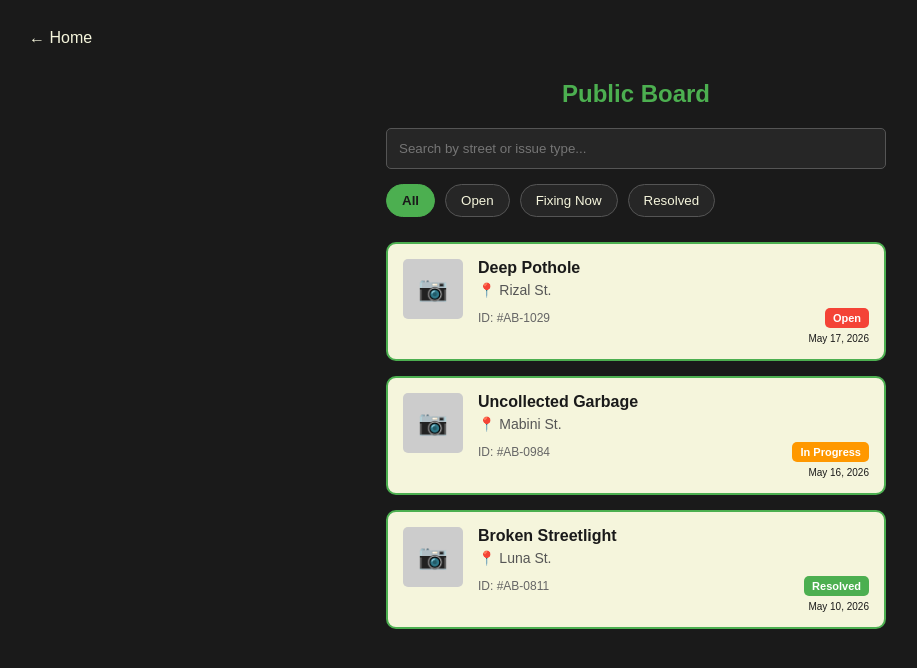
After one commit to lluviaaaa/AyosBayan, a Flask app: page /board in a window 1280 px wide. The commit adds this page. Shown: the top 668 px of the page, without its empty margins (4-921 px from the left). Run offline with Flask 3, Linux system fonts and the light colour scheme.

Commit message:
Completed the public board and ticket detail screen hehe

```diff
--- a/app.py
+++ b/app.py
@@ -29,5 +29,32 @@ def report_success():
     # Pass the ticket_id to our HTML file
     return render_template('report_success.html', ticket_id=ticket_id)
 
+# NEW Route for Citizen Screen 5: Public Board
+@app.route('/board')
+def public_board():
+    # This is "dummy data" simulating our database ledger for now
+    fake_reports = [
+        {"id": "AB-1029", "type": "Deep Pothole", "street": "Rizal St.", "status": "Open", "date": "May 17, 2026", "badge_color": "gray"},
+        {"id": "AB-0984", "type": "Uncollected Garbage", "street": "Mabini St.", "status": "In Progress", "date": "May 16, 2026", "badge_color": "orange"},
+        {"id": "AB-0811", "type": "Broken Streetlight", "street": "Luna St.", "status": "Resolved", "date": "May 10, 2026", "badge_color": "green"}
+    ]
+    return render_template('public_board.html', reports=fake_reports)
+
+# NEW Route for Citizen Screen 6: Specific Ticket View
+# The <ticket_id> acts as a variable that changes based on what the user clicks
+@app.route('/ticket/<ticket_id>')
+def view_ticket(ticket_id):
+    # In the future, this is where we will ask MySQL for the real ticket data.
+    # For now, we will generate some dummy data to make the screen look real.
+    mock_ticket = {
+        "id": ticket_id,
+        "type": "Deep Pothole",
+        "street": "Rizal St.",
+        "description": "The pothole is getting wider and takes up half the lane.",
+        "status": "Open",
+        "date": "May 17, 2026",
+    }
+    return render_template('ticket_detail.html', ticket=mock_ticket)
+
 if __name__ == '__main__':
     app.run(debug=True)
--- a/templates/citizen_home.html
+++ b/templates/citizen_home.html
@@ -97,7 +97,7 @@
         <p>Help keep our barangay safe and clean.</p>
 
         <a href="/report/step1" class="btn btn-report">Report an Issue</a>
-        <a href="#" class="btn btn-board">View Public Board</a>
+        <a href="/board" class="btn btn-board">View Public Board</a>
     </div>
 
     <div class="footer">
--- /dev/null
+++ b/templates/public_board.html
@@ -0,0 +1,228 @@
+<!DOCTYPE html>
+<html lang="en">
+<head>
+    <meta charset="UTF-8">
+    <meta name="viewport" content="width=device-width, initial-scale=1.0">
+    <title>AyosBayan - Public Board</title>
+    <style>
+        body {
+            background-color: #1a1a1a;
+            color: #f5f5dc;
+            font-family: Arial, sans-serif;
+            margin: 0;
+            padding: 20px;
+            padding-top: 60px; /* Space for the back button */
+        }
+
+        .back-btn {
+            position: absolute;
+            top: 20px;
+            left: 20px;
+            color: #f5f5dc;
+            text-decoration: none;
+            font-size: 16px;
+            padding: 8px 12px;
+            border-radius: 5px;
+            border: 1px solid transparent;
+        }
+
+        .back-btn:hover {
+            border: 1px solid #4CAF50;
+            background-color: rgba(76, 175, 80, 0.1);
+        }
+
+        /* Container that holds everything and keeps it from getting too wide on PCs */
+        .board-container {
+            max-width: 500px;
+            margin: 0 auto;
+        }
+
+        h2 {
+            color: #4CAF50;
+            text-align: center;
+            margin-bottom: 20px;
+        }
+
+        /* Search Bar */
+        .search-bar {
+            width: 100%;
+            padding: 12px;
+            background-color: #262626;
+            color: #f5f5dc;
+            border: 1px solid #555;
+            border-radius: 5px;
+            box-sizing: border-box;
+            margin-bottom: 15px;
+        }
+
+        .search-bar:focus {
+            border-color: #4CAF50;
+            outline: none;
+        }
+
+        /* Filter Tabs */
+        .filter-group {
+            display: flex;
+            gap: 10px;
+            margin-bottom: 20px;
+            overflow-x: auto; /* Lets you swipe through tabs if on a small phone */
+            padding-bottom: 5px;
+        }
+
+        .filter-btn {
+            background-color: #262626;
+            color: #f5f5dc;
+            border: 1px solid #555;
+            padding: 8px 15px;
+            border-radius: 20px; /* Makes them look like pills */
+            cursor: pointer;
+            white-space: nowrap;
+        }
+
+        .filter-btn.active {
+            background-color: #4CAF50;
+            color: #1a1a1a;
+            border-color: #4CAF50;
+            font-weight: bold;
+        }
+
+        /* Issue Cards */
+        .card {
+            background-color: #f5f5dc; /* Beige card */
+            border: 2px solid #4CAF50; /* Green border */
+            border-radius: 10px;
+            padding: 15px;
+            margin-bottom: 15px;
+            display: flex; /* Lines up image and text side-by-side */
+            gap: 15px;
+            color: #1a1a1a; /* Dark text for readability on beige */
+            text-decoration: none; /* If we make the whole card clickable later */
+        }
+
+        .card-img-placeholder {
+            width: 60px;
+            height: 60px;
+            background-color: #ccc;
+            border-radius: 5px;
+            display: flex;
+            justify-content: center;
+            align-items: center;
+            font-size: 24px;
+            flex-shrink: 0;
+        }
+
+        .card-content {
+            flex-grow: 1;
+        }
+
+        .card-title {
+            font-weight: bold;
+            font-size: 16px;
+            margin: 0 0 5px 0;
+        }
+
+        .card-street {
+            font-size: 14px;
+            color: #555;
+            margin: 0 0 10px 0;
+        }
+
+        .card-footer {
+            display: flex;
+            justify-content: space-between;
+            align-items: center;
+            font-size: 12px;
+            color: #666;
+        }
+
+        /* Status Badges */
+        .status-badge {
+            padding: 4px 8px;
+            border-radius: 5px;
+            font-weight: bold;
+            font-size: 11px;
+            color: white;
+        }
+        .status-open { background-color: #f44336; } /* Red */
+        .status-progress { background-color: #ff9800; } /* Orange */
+        .status-resolved { background-color: #4CAF50; } /* Green */
+    </style>
+</head>
+<body>
+
+    <a href="/citizen" class="back-btn">&#8592; Home</a>
+
+    <div class="board-container">
+        <h2>Public Board</h2>
+
+        <input type="text" id="searchInput" class="search-bar" placeholder="Search by street or issue type...">
+
+        <div class="filter-group">
+            <button class="filter-btn active" onclick="filterReports('All')">All</button>
+            <button class="filter-btn" onclick="filterReports('Open')">Open</button>
+            <button class="filter-btn" onclick="filterReports('In Progress')">Fixing Now</button>
+            <button class="filter-btn" onclick="filterReports('Resolved')">Resolved</button>
+        </div>
+
+        <div id="ledger-list">
+            {% for report in reports %}
+
+            <a href="/ticket/{{ report.id }}" class="card" data-status="{{ report.status }}" data-text="{{ report.type }} {{ report.street }}">
+
+                <div class="card-img-placeholder">&#128247;</div>
+
+                <div class="card-content">
+                    <p class="card-title">{{ report.type }}</p>
+                    <p class="card-street">&#128205; {{ report.street }}</p>
+
+                    <div class="card-footer">
+                        <span>ID: #{{ report.id }}</span>
+                        <span class="status-badge
+                            {% if report.status == 'Open' %} status-open
+                            {% elif report.status == 'In Progress' %} status-progress
+                            {% else %} status-resolved {% endif %}">
+                            {{ report.status }}
+                        </span>
+                    </div>
+                    <div style="font-size: 10px; margin-top: 5px; text-align: right;">{{ report.date }}</div>
+                </div>
+            </a> {% endfor %}
+        </div>
+    </div>
+
+    <script>
+        function filterReports(status) {
+            // Update active button color
+            const buttons = document.querySelectorAll('.filter-btn');
+            buttons.forEach(btn => btn.classList.remove('active'));
+            event.target.classList.add('active');
+
+            // Hide/Show cards based on status
+            const cards = document.querySelectorAll('.card');
+            cards.forEach(card => {
+                if (status === 'All' || card.getAttribute('data-status') === status) {
+                    card.style.display = 'flex';
+                } else {
+                    card.style.display = 'none';
+                }
+            });
+        }
+
+        // Live Search Bar
+        document.getElementById('searchInput').addEventListener('keyup', function() {
+            const query = this.value.toLowerCase();
+            const cards = document.querySelectorAll('.card');
+
+            cards.forEach(card => {
+                const text = card.getAttribute('data-text').toLowerCase();
+                if (text.includes(query)) {
+                    card.style.display = 'flex';
+                } else {
+                    card.style.display = 'none';
+                }
+            });
+        });
+    </script>
+
+</body>
+</html>
--- a/templates/report_success.html
+++ b/templates/report_success.html
@@ -3,7 +3,7 @@
 <head>
     <meta charset="UTF-8">
     <meta name="viewport" content="width=device-width, initial-scale=1.0">
-    <title>AyosBayan - Success</title>
+    <title>Reported Successfully!</title>
     <style>
         body {
             background-color: #1a1a1a;
@@ -111,7 +111,8 @@
         <p>Thank you for helping the community. Your report is now permanently recorded on the public ledger.</p>
 
         <div class="button-group">
-            <a href="#" class="btn btn-view">View My Report</a>
+            <a href="/ticket/{{ ticket_id }}" class="btn btn-view">View My Report</a>
+            <a href="/board" class="btn btn-view">View Public Board</a>
             <a href="/citizen" class="btn btn-home">Return Home</a>
         </div>
     </div>
```
Also changed, not shown: templates/ticket_detail.html (added, +235 -0 lines).
